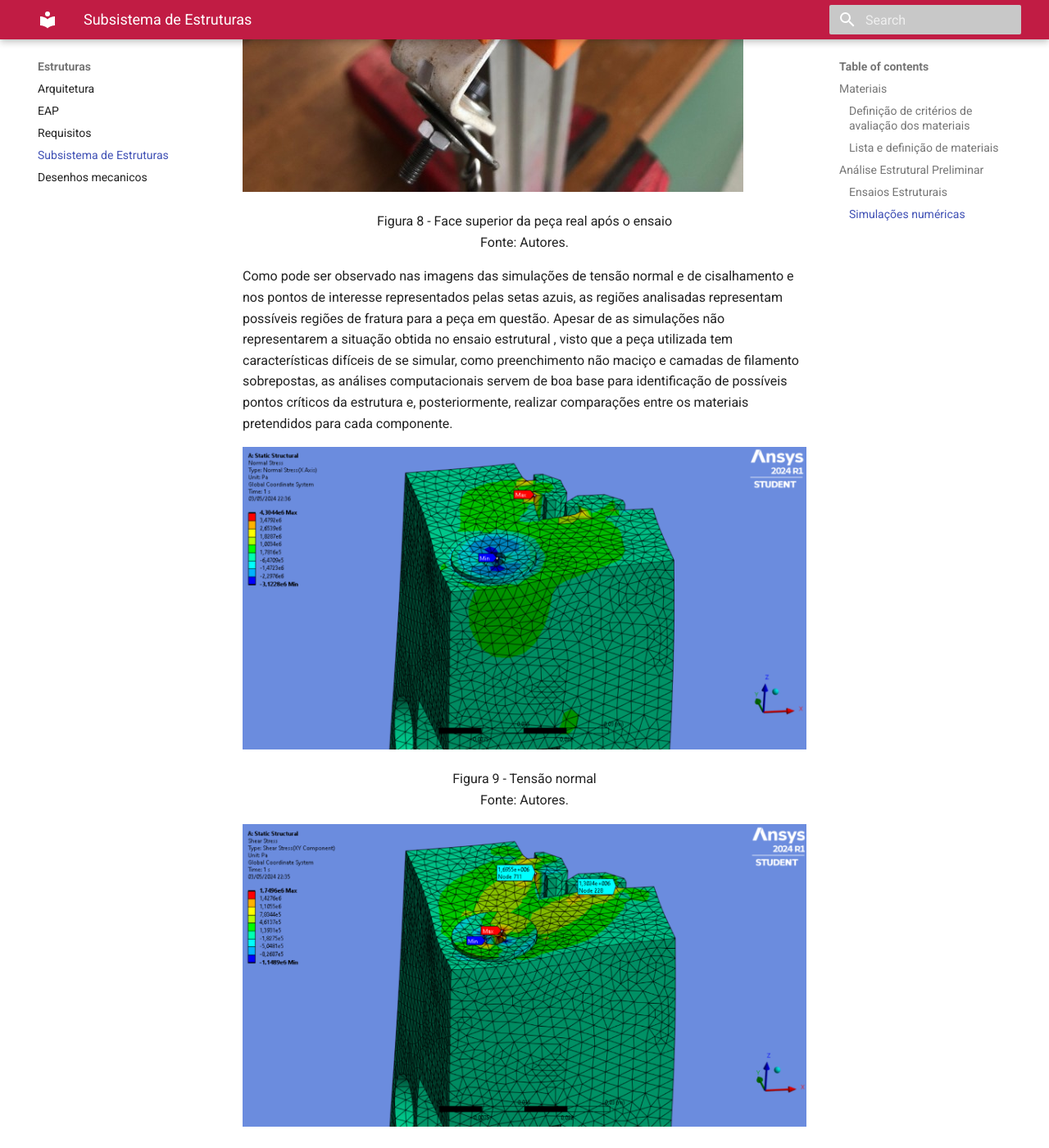
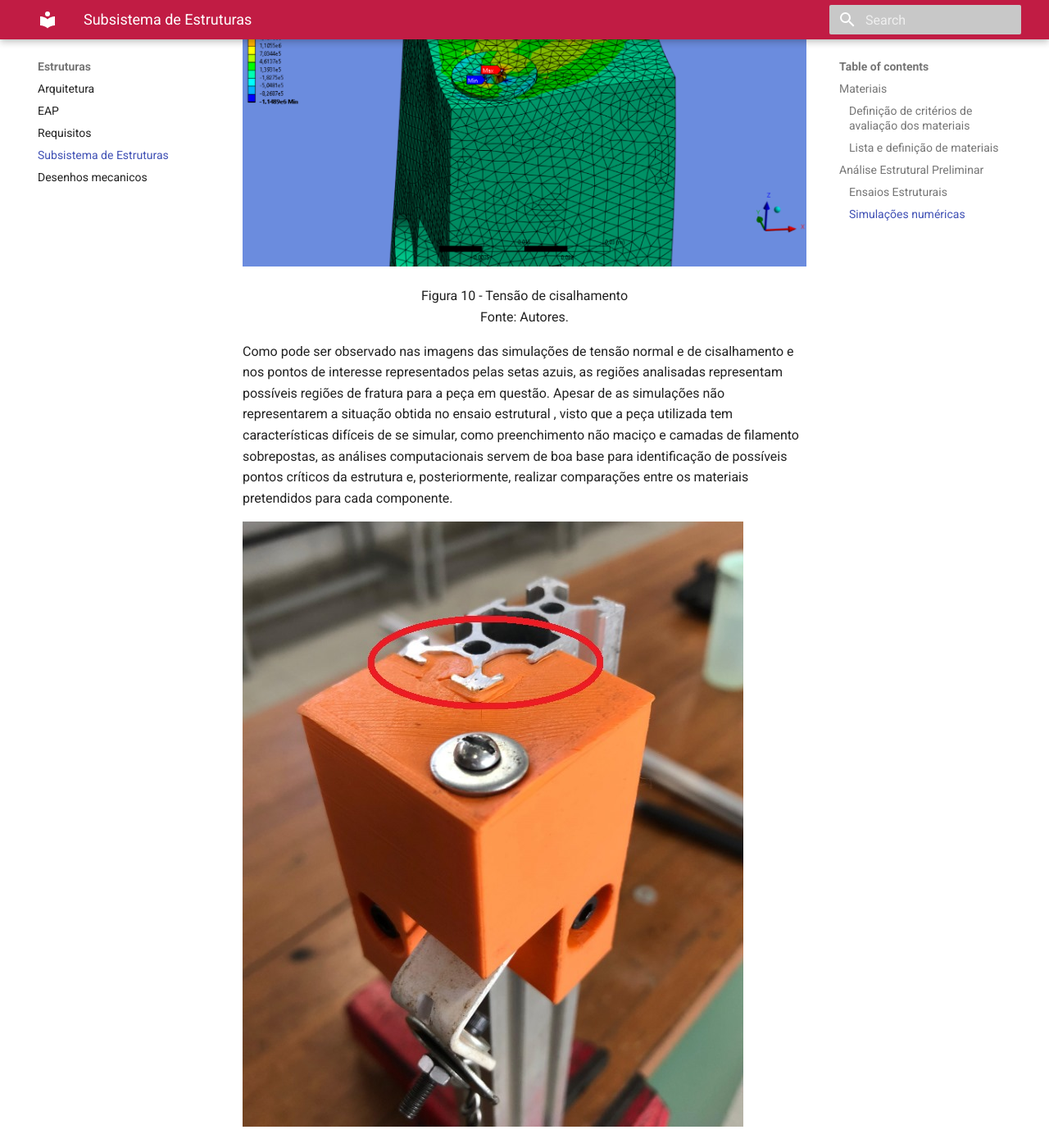
Before and after one commit to Calcioft/ScanPoint, an MkDocs documentation site: the page built from docs/estruturas/Projeto_subsistema_estruturas.md, in a window 1280 px wide and 1400 px high, scrolled down 10029 px. Shown: the whole window at 82% size. Built offline with MkDocs 1.6.1 and Material for MkDocs 9.7.7, drawn with Linux system fonts in a browser that asks for light colours; some of the changed text lies outside the part shown.

Commit message:
Update Projeto_subsistema_estruturas.md

```diff
--- a/docs/estruturas/Projeto_subsistema_estruturas.md
+++ b/docs/estruturas/Projeto_subsistema_estruturas.md
@@ -143,18 +143,6 @@ Fonte: Autores.
 Possuindo as mesmas dimensões, a peça foi submetida as condições de contorno de força e apoio, sendo aplicada uma carga de 500N na direção do eixo z e apoios onde a peça foi fixada, considerando as faces em contato com o perfil de alumínio que foi utilizado. Foi determinado, pela limitação do software, um tamanho de malha de 2mm, e foram utilizados 116744 nós e 79896 elementos na mesma.
 
 
-![Face superior da peça real após o ensaio](imagens/Proj_Subs_Estruturas_Ensaios_deformação_face_superior.jpeg)
-
-<p style="text-align:center;">
-Figura 8 - Face superior da peça real após o ensaio<br />
-Fonte: Autores.
-</p>
-
-
-
-Como pode ser observado nas imagens das simulações de tensão normal e de cisalhamento e nos pontos de interesse representados pelas setas azuis, as regiões analisadas representam possíveis regiões de fratura para a peça em questão. Apesar de as simulações não representarem a situação obtida no ensaio estrutural , visto que a peça utilizada tem características difíceis de se simular, como preenchimento não maciço e camadas de filamento sobrepostas, as análises computacionais servem de boa base para identificação de possíveis pontos críticos da estrutura e, posteriormente, realizar comparações entre os materiais pretendidos para cada componente.
-
-
 ![Simulação tensão normal](imagens/Proj_Subs_Estruturas_Simulação_tensão_normal.png)
 
 <p style="text-align:center;">
@@ -166,6 +154,16 @@ Fonte: Autores.
 
 <p style="text-align:center;">
 Figura 10 - Tensão de cisalhamento<br />
+Fonte: Autores.
+</p>
+
+Como pode ser observado nas imagens das simulações de tensão normal e de cisalhamento e nos pontos de interesse representados pelas setas azuis, as regiões analisadas representam possíveis regiões de fratura para a peça em questão. Apesar de as simulações não representarem a situação obtida no ensaio estrutural , visto que a peça utilizada tem características difíceis de se simular, como preenchimento não maciço e camadas de filamento sobrepostas, as análises computacionais servem de boa base para identificação de possíveis pontos críticos da estrutura e, posteriormente, realizar comparações entre os materiais pretendidos para cada componente.
+
+
+![Face superior da peça real após o ensaio](imagens/Proj_Subs_Estruturas_Ensaios_deformação_face_superior.jpeg)
+
+<p style="text-align:center;">
+Figura 8 - Face superior da peça real após o ensaio<br />
 Fonte: Autores.
 </p>
 
```
